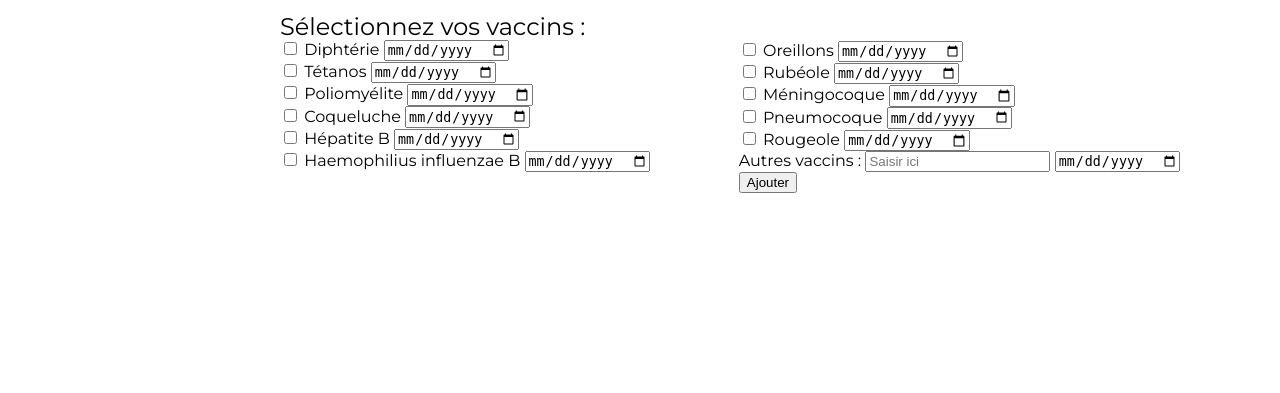
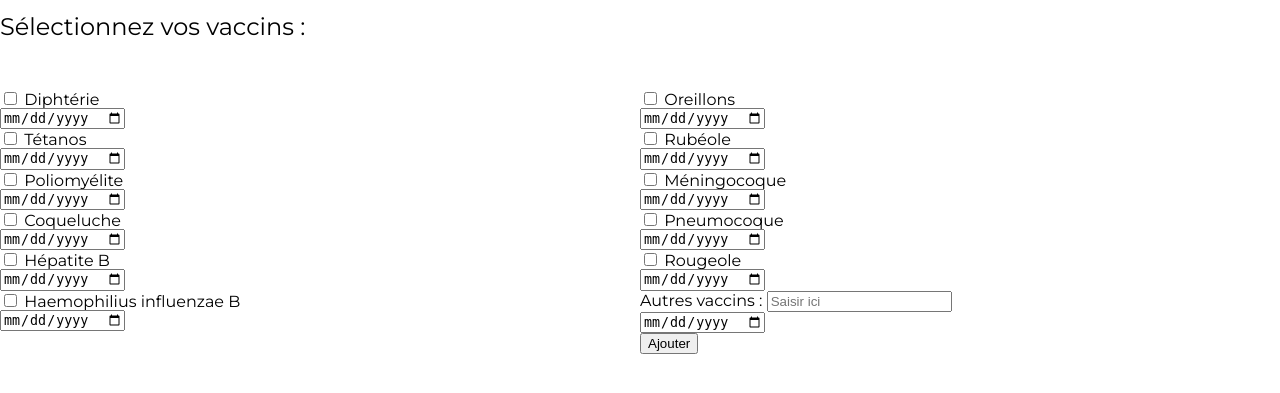
Before and after one commit to Nifooo/Projet-Evaccin, a PHP site: page /popup.php in a window 1280 px wide. Shown: the part 100-493 px from the top of the page. Run offline with PHP 8.4, Linux system fonts and the light colour scheme.

Commit message:
j'ai aider mathis

```diff
--- a/asset/css/style.css
+++ b/asset/css/style.css
@@ -818,26 +818,23 @@ h6 {
   padding-bottom: 30px;
 }
 
-.check1 h2 {
+.poptitle {
   font-size: 1.50em;
   margin-top: 15px;
 }
 
 .check1 {
-  display: inline-block;
-  margin-left: 280px;
+  width: 50%;
+    float: left;
+    margin-top: 50px;
 }
 
 .check2{
-  float: right;
-  margin-top: 40px;
-  margin-right: 100px;
+    float: left;
+  width: 50%;
+    margin-top: 50px;
 }
 
-#checkdate {
-  display: inline-block;
+.pop1 {
+    display: block;
 }
-
-.check2 label {
-  display: inline-block;
-}
--- a/inc/footer.php
+++ b/inc/footer.php
@@ -16,6 +16,7 @@
             <nav>
                 <ul>
                     <li><a href="mentionLegale.php">Mentions légales</a></li>
+                    <li><a href="popup.php">popup</a></li>
                 </ul>
             </nav>
             <div class="reseaufooter">
--- a/popup.php
+++ b/popup.php
@@ -18,39 +18,45 @@
     <div class="clear"></div>
 </header>
 
+<h2 class="poptitle">Sélectionnez vos vaccins :</h2>
 <div class="check1">
   <div class="wrap">
-  <h2>Sélectionnez vos vaccins :</h2>
 
+      <div class="pop">
     <input type="checkbox" name="Diphtérie" value="vac1">
-      <label id="v1" for="Diphtérie">Diphtérie</label>
+      <label id="v1" for="Diphtérie">Diphtérie</label></div>
       <input id="checkdate" type="date" name="date" value="">
       <div class="clear"></div>
 
+      <div class="pop">
     <input type="checkbox" name="Tétanos" value="vac2">
-      <label id="v2" for="Tétanos">Tétanos</label>
+      <label id="v2" for="Tétanos">Tétanos</label></div>
       <input id="checkdate" type="date" name="date" value="">
       <div class="clear"></div>
 
+          <div class="pop">
     <input type="checkbox" name="Poliomyélite" value="vac3">
-      <label id="v3" for="Poliomyélite">Poliomyélite</label>
+      <label id="v3" for="Poliomyélite">Poliomyélite</label></div>
       <input id="checkdate" type="date" name="date" value="">
       <div class="clear"></div>
 
+              <div class="pop">
     <input type="checkbox" name="Coqueluche" value="vac4">
-      <label id="v4" for="Coqueluche">Coqueluche</label>
+      <label id="v4" for="Coqueluche">Coqueluche</label></div>
       <input id="checkdate" type="date" name="date" value="">
       <div class="clear"></div>
 
+                  <div class="pop">
     <input type="checkbox" name="Hépatite B" value="vac5">
-      <label id="v5" for="Hépatite B">Hépatite B</label>
+      <label id="v5" for="Hépatite B">Hépatite B</label></div>
       <input id="checkdate" type="date" name="date" value="">
       <div class="clear"></div>
 
 
 
+                      <div class="pop">
     <input type="checkbox" name="Haemophilius influenzae B" value="vac6">
-      <label id="v6" for="Haemophilius influenzae B">Haemophilius influenzae B</label>
+      <label id="v6" for="Haemophilius influenzae B">Haemophilius influenzae B</label></div>
       <input id="checkdate" type="date" name="date" value="">
       <div class="clear"></div>
 </div>
@@ -59,35 +65,40 @@
 
 <div class="check2">
   <div class="wrap">
+
+      <div class="pop">
   <input type="checkbox" name="Oreillons" value="vac7">
-    <label id="v7" for="Oreillons">Oreillons</label>
+    <label id="v7" for="Oreillons">Oreillons</label></div>
     <input id="checkdate" type="date" name="date" value="">
     <div class="clear"></div>
 
-
+          <div class="pop">
   <input type="checkbox" name="Rubéole" value="vac8">
-    <label id="v8" for="Rubéole">Rubéole</label>
+    <label id="v8" for="Rubéole">Rubéole</label></div>
     <input id="checkdate" type="date" name="date" value="">
     <div class="clear"></div>
 
-
+              <div class="pop">
   <input type="checkbox" name="Méningocoque" value="vac9">
-    <label id="v9" for="Méningocoque">Méningocoque</label>
+    <label id="v9" for="Méningocoque">Méningocoque</label></div>
     <input id="checkdate" type="date" name="date" value="">
     <div class="clear"></div>
 
+                  <div class="pop">
   <input type="checkbox" name="Pneumocoque" value="vac10">
-    <label id="v10" for="Pneumocoque">Pneumocoque</label>
+    <label id="v10" for="Pneumocoque">Pneumocoque</label></div>
     <input id="checkdate" type="date" name="date" value="">
     <div class="clear"></div>
 
+                      <div class="pop">
   <input type="checkbox" name="Rougeole" value="vac11">
-    <label id="v11" for="Rougeole">Rougeole</label>
+    <label id="v11" for="Rougeole">Rougeole</label></div>
     <input id="checkdate" type="date" name="date" value="">
     <div class="clear"></div>
 
+                          <div class="pop">
   <label for="Autre">Autres vaccins :</label>
-    <input type="text" name="" value="" placeholder="Saisir ici">
+    <input type="text" name="" value="" placeholder="Saisir ici"></div>
     <input id="checkdate" type="date" name="date" value="">
     <div class="clear"></div>
 
```
